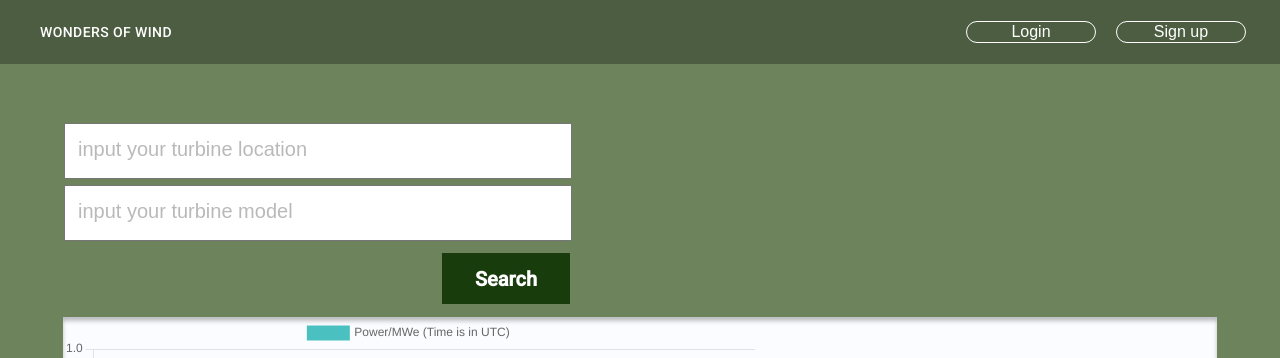
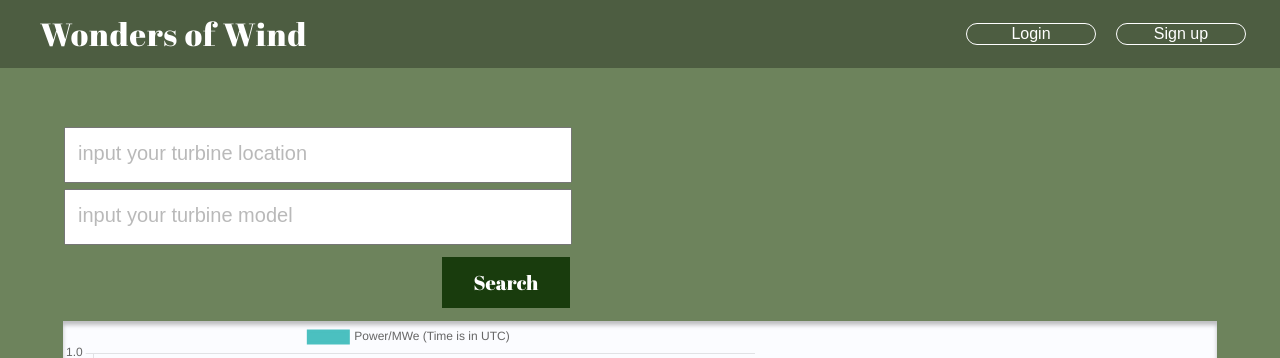
Before and after one commit to T1mTop1a/team_project_wonders_of_wind, a React (Create React App) app in the folder frontend/: page / in a window 1280 px wide. Shown: the top 358 px of the page. Built offline with nearby package versions, Linux system fonts and the light colour scheme; no server answers.

Commit message:
change font

```diff
--- a/frontend/src/pages/css/homepage.css
+++ b/frontend/src/pages/css/homepage.css
@@ -24,17 +24,13 @@
     left: 433px;
     top: 295px;
     border: 0;
-    font-family: Roboto;
-    font-weight: 600;
+    font-family: Abril Fatface;
+    font-weight: lighter;
     font-size: 20px;
     color: #FFFFFF;
     margin-right: 10;
     margin-left: auto;
 }
-
-.chart1 {
-}
-
 
 .inputBox::placeholder {
     font-family: Arial, Helvetica, sans-serif;
--- a/frontend/src/pages/css/signupLogin.css
+++ b/frontend/src/pages/css/signupLogin.css
@@ -1,4 +1,6 @@
 @import url("https://fonts.googleapis.com/css?family=Open+Sans:300,400,700");
+@import url('https://fonts.googleapis.com/css2?family=Abril+Fatface&display=swap');
+
 
 .box {
     position: relative;
@@ -12,6 +14,7 @@
 }
 
 .title{
+    font-family: 'Abril Fatface', cursive;
     margin-left: 2rem;
     color: #193c0d;
     text-align: left;
@@ -50,6 +53,7 @@
 }
 
 .smallBox2{
+    font-family: 'Abril Fatface', cursive;
     position: relative;
     margin: auto;
     color: white;
--- a/frontend/src/pages/home.js
+++ b/frontend/src/pages/home.js
@@ -20,7 +20,7 @@ const Header = () => {
               variant="h6"
               align="left"
               component="div"
-              sx={{ mr: 2, flexGrow: 1 }}
+              sx={{fontFamily: 'Abril Fatface', fontSize: '32px',textTransform: 'none', mr: 2, flexGrow: 1 }}
             >
               {appName}
             </Button>
```
